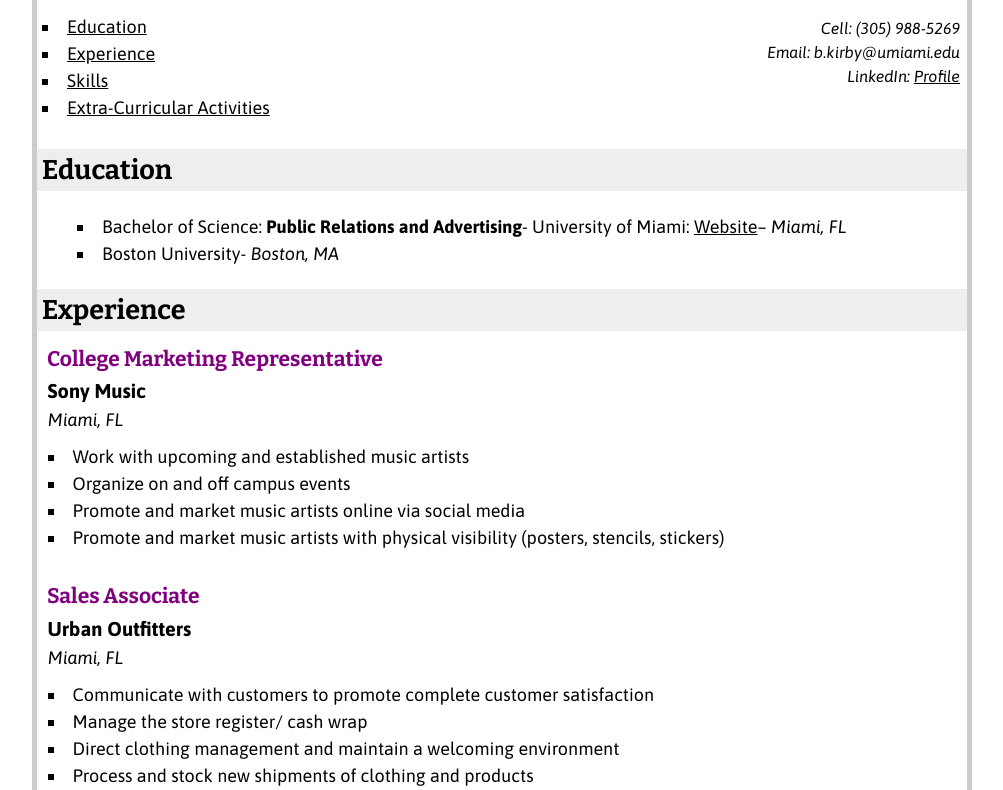
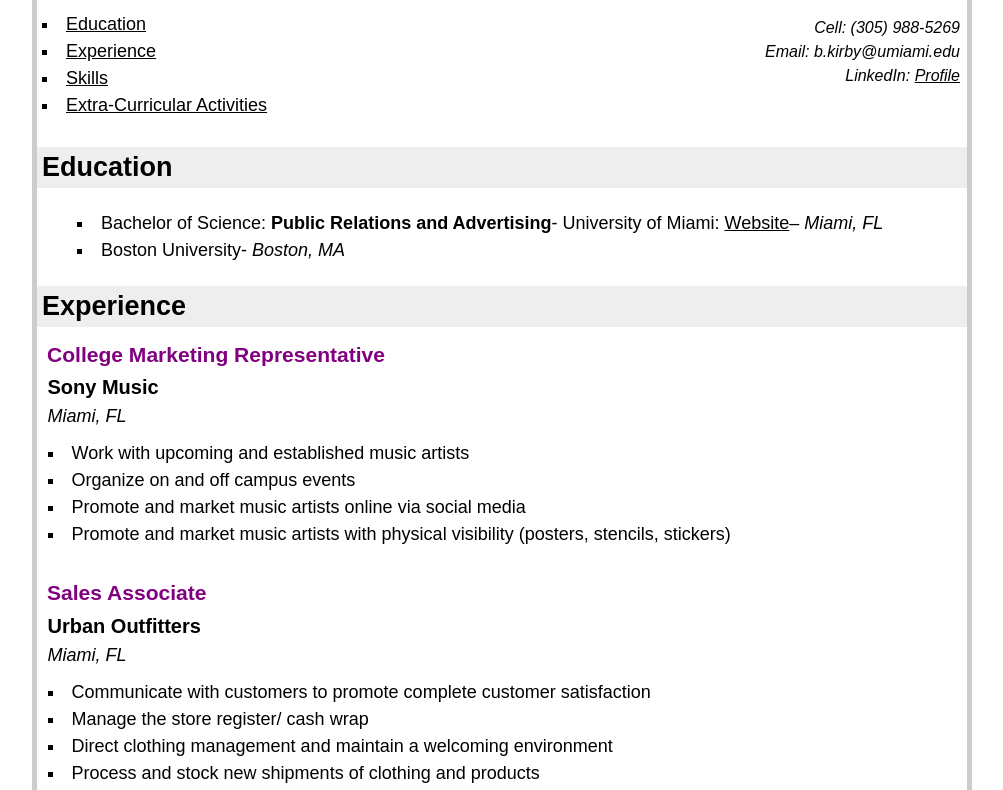
Before and after one commit to billierobyn/billierobyn.github.io, a plain HTML site: page resume/resume.html in a window 1280 px wide. Shown: the part 99-889 px from the top of the page, without its empty margins (138-1141 px from the left). Drawn offline with nearby package versions, Linux system fonts and the light colour scheme.

Commit message:
domain name

```diff
--- a/resume/css/stylesheet.css
+++ b/resume/css/stylesheet.css
@@ -1,4 +1,4 @@
-@import url(https://fonts.googleapis.com/css?family=Bitter:400,700,400italic);
+or@import url(https://fonts.googleapis.com/css?family=Bitter:400,700,400italic);
 @import url(https://fonts.googleapis.com/css?family=Asap:400,400italic,700italic,700);
 
 h1, h2, h3 {
```
Also changed, not shown: 1 other file.
